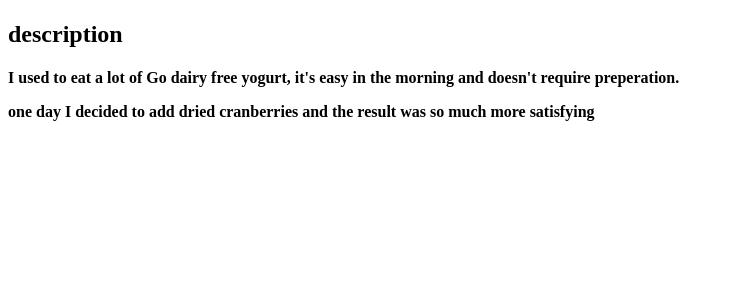
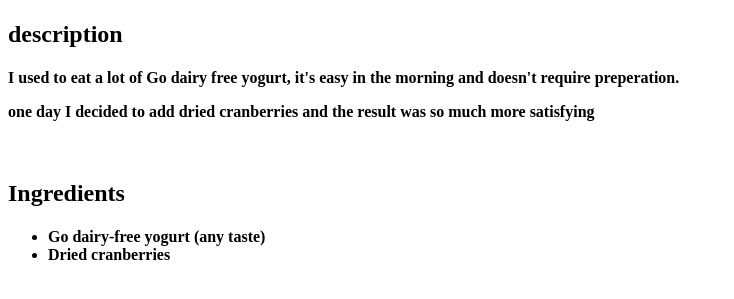
Before and after one commit to tomabulash/odin-recipes, a plain HTML site: page recipes/go_cranberry.html in a window 1280 px wide. Shown: the part 99-398 px from the top of the page, without its empty margins (0-734 px from the left). Drawn offline with Linux system fonts and the light colour scheme.

Commit message:
add ingredients list

```diff
--- a/recipes/go_cranberry.html
+++ b/recipes/go_cranberry.html
@@ -18,5 +18,13 @@
             one day I decided to add dried cranberries and the result was so much more satisfying
         </p>
     </h4>
+    <br>
+    <h2>Ingredients</h2>
+    <h4>
+        <ul>
+            <li>Go dairy-free yogurt (any taste)</li>
+            <li>Dried cranberries</li>
+        </ul>
+    </h4>
 </body>
 </html>
```
